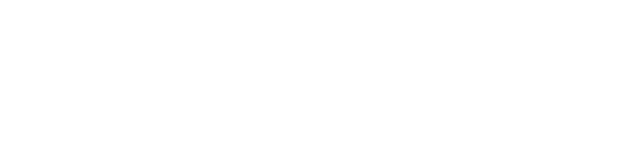
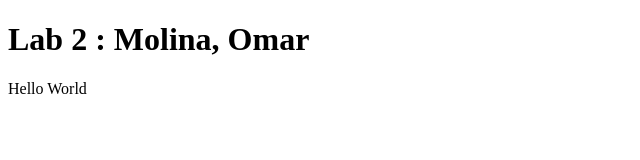
Before and after one commit to omolina1/webdevs2, a plain HTML site: page Labs/lab2.html in a window 1280 px wide. Shown: the whole page, without its empty margins (0-640 px from the left). Drawn offline with Linux system fonts and the light colour scheme.

Commit message:
add p element

```diff
--- a/Labs/lab2.html
+++ b/Labs/lab2.html
@@ -4,6 +4,7 @@
         <title> </title>
     </head>
     <body>
-
+            <h1>Lab 2 : Molina, Omar</h1>
+            <p> Hello World </p>
     </body>
 </html>
```
